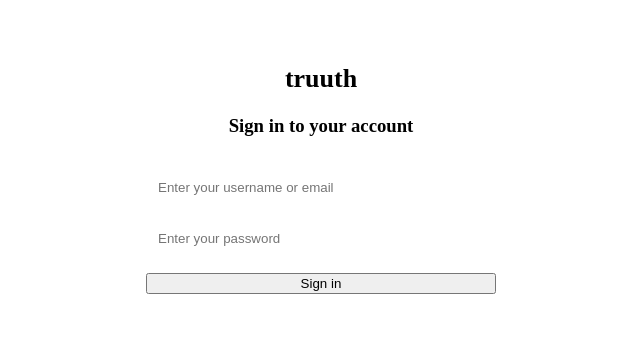
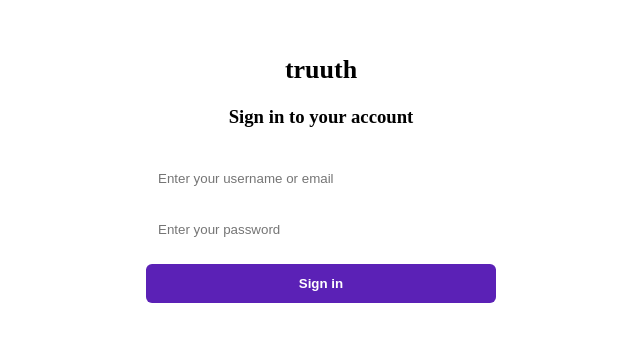
Before and after one commit to jimonm/FullStackChallengeNo1, a React (Vite) app in the folder truuth-portal-frontend/: page / in a window 1280 px wide. Shown: the part 240-582 px from the top of the page, without its empty margins (319-959 px from the left). Built offline with nearby package versions, Linux system fonts and the light colour scheme; no server answers; the HTML template or start-up script is replaced by a standard one.

Commit message:
fix login button animation

```diff
--- a/truuth-portal-frontend/src/components/Login/LoginPage.tsx
+++ b/truuth-portal-frontend/src/components/Login/LoginPage.tsx
@@ -8,19 +8,18 @@
 
   const [email,setEmail] = useState("")
   const [password,setPassword] = useState("")
+  const [loading,setLoading] = useState(false)
 
   const handleLogin = async (e:any) => {
 
     e.preventDefault()
+    setLoading(true)
 
     try{
 
       const res = await axios.post(
         `${API}/auth/login`,
-        {
-          email,
-          password
-        }
+        { email, password }
       )
 
       const { token, user } = res.data
@@ -34,6 +33,7 @@
     catch(err){
 
       alert("Invalid login credentials")
+      setLoading(false)
 
     }
 
@@ -67,10 +67,11 @@
           />
 
           <button
-            className="primary-btn"
+            className={`primary-btn ${loading ? "loading" : ""}`}
             type="submit"
+            disabled={loading}
           >
-            Sign in
+            {loading ? "Signing in..." : "Sign in"}
           </button>
 
         </form>
--- a/truuth-portal-frontend/src/components/Login/login.css
+++ b/truuth-portal-frontend/src/components/Login/login.css
@@ -26,3 +26,43 @@
   width:100%;
   margin-top:15px;
 }
+
+.primary-btn{
+  width:100%;
+  padding:12px;
+  border:none;
+  border-radius:6px;
+  background:#5b21b6;
+  color:white;
+  font-weight:600;
+  cursor:pointer;
+  transition:all 0.2s ease;
+}
+
+.primary-btn:hover{
+  background:#4c1d95;
+}
+
+.primary-btn.loading{
+  background:#9ca3af;
+  cursor:not-allowed;
+  opacity:0.8;
+}
+
+.primary-btn.loading::after{
+  content:"";
+  margin-left:8px;
+  width:14px;
+  height:14px;
+  border:2px solid white;
+  border-top:2px solid transparent;
+  border-radius:50%;
+  display:inline-block;
+  animation:spin 0.7s linear infinite;
+}
+
+@keyframes spin{
+  to{
+    transform:rotate(360deg);
+  }
+}
```
